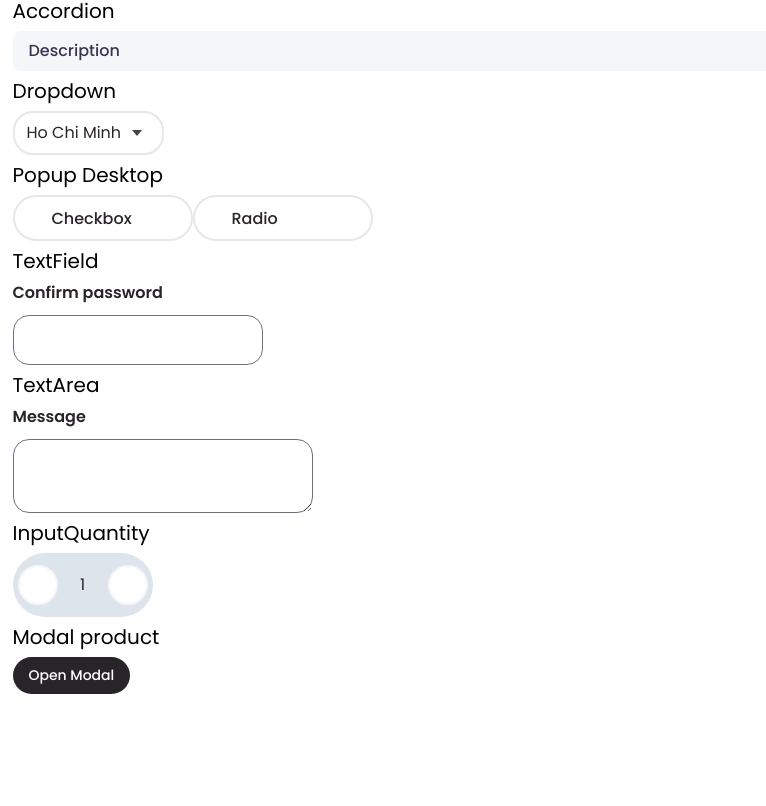
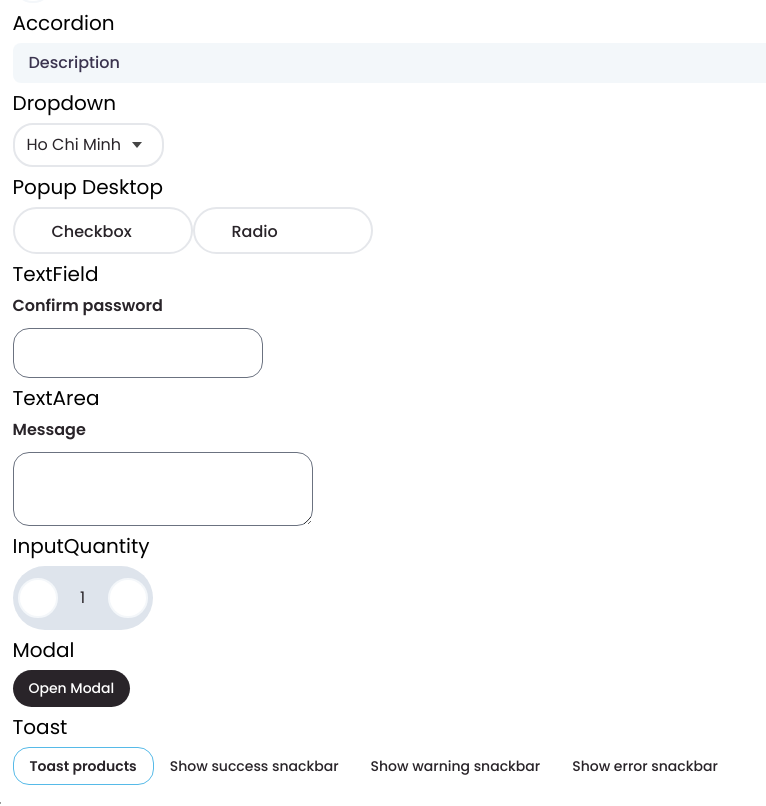
Before and after one commit to Quindarts/e-comx-clothing, a React (Create React App) app in the folder client/: page / in a window 1280 px wide. Shown: the part 213-1019 px from the top of the page, without its empty margins (0-766 px from the left). Before the commit the page ends 907 px from the top, so only its background shows below. Built offline with nearby package versions, Linux system fonts and the light colour scheme; some icons are missing.

Commit message:
[ECC-18] Toast

```diff
--- a/client/package.json
+++ b/client/package.json
@@ -3,6 +3,9 @@
     "version": "0.1.0",
     "private": true,
     "dependencies": {
+        "@emotion/react": "^11.11.1",
+        "@emotion/styled": "^11.11.0",
+        "@mui/material": "^5.14.0",
         "@reduxjs/toolkit": "^1.9.5",
         "@testing-library/jest-dom": "^5.16.5",
         "@testing-library/react": "^13.4.0",
@@ -13,6 +16,7 @@
         "@types/react-dom": "^18.2.6",
         "dotenv": "^16.3.1",
         "node-sass": "^7.0.3",
+        "notistack": "^3.0.1",
         "react": "^18.2.0",
         "react-dom": "^18.2.0",
         "react-scripts": "5.0.1",
--- a/client/src/components/UI/Toast.tsx
+++ b/client/src/components/UI/Toast.tsx
@@ -1,9 +1,37 @@
-import React from "react";
-type ToastPropsType = {
-    type?: "error" | "success" | "warning" | "priamry" | "cart";
-};
-function Toast() {
-    return <div>Toast</div>;
+import { Icon } from "@iconify/react";
+import { Snackbar } from "@mui/material";
+import { ICON_LIBARY } from "utils/constants";
+
+interface ToastPropsType {
+    open: boolean;
+    handleClose: () => void;
+    value?: Object;
+    type?: "productToast";
+}
+function Toast(props: ToastPropsType) {
+    const { open, handleClose } = props;
+    return (
+        <>
+            <Snackbar
+                className={`toast`}
+                open={open}
+                anchorOrigin={{ vertical: "top", horizontal: "right" }}
+                autoHideDuration={2000}
+                onClose={handleClose}
+                message={
+                    <div className="bg-white text-[3rem]">Helloo world</div>
+                }
+                action={
+                    <button onClick={handleClose}>
+                        <Icon
+                            className="text-[2.5rem]"
+                            icon={ICON_LIBARY.i_close_modal}
+                        />
+                    </button>
+                }
+            />
+        </>
+    );
 }
 
 export default Toast;
--- /dev/null
+++ b/client/src/hooks/useToast.tsx
@@ -0,0 +1,12 @@
+import { useState } from "react";
+
+export function useToast() {
+    const [openToast, setOpenToast] = useState(false);
+    const handleClickToast = () => {
+        setOpenToast(true);
+    };
+    const handleCloseToast = () => {
+        setOpenToast(false);
+    };
+    return { openToast, handleClickToast, handleCloseToast };
+}
--- a/client/src/index.tsx
+++ b/client/src/index.tsx
@@ -3,12 +3,16 @@ import ReactDOM from "react-dom/client";
 import App from "./App";
 import reportWebVitals from "./reportWebVitals";
 import "style/globals.scss";
+import { SnackbarProvider } from "notistack";
 const root = ReactDOM.createRoot(
     document.getElementById("root") as HTMLElement,
 );
 root.render(
-    <React.StrictMode>
-        <App />
-    </React.StrictMode>,
+    <SnackbarProvider maxSnack={3}>
+        <React.StrictMode>
+            <App />
+        </React.StrictMode>
+        ,
+    </SnackbarProvider>,
 );
 reportWebVitals();
--- a/client/src/pages/Component.tsx
+++ b/client/src/pages/Component.tsx
@@ -8,17 +8,29 @@ import Textfield from "components/UI/Textfield";
 import TextArea from "components/UI/TextArea";
 import InputQuantity from "components/UI/InputQuantity";
 import Modal from "components/UI/Modal";
+import Toast from "components/UI/Toast";
 import { useState } from "react";
+import { VariantType, useSnackbar } from "notistack";
+import { useToast } from "hooks/useToast";
 function Component() {
     const listDrop = ["Ho Chi Minh", "Ha Nam", "Hue", "Ha Noi"];
+
+    //[MODAL]
     const [openModal, setOpenModal] = useState<boolean>(false);
     const handleCloseModal = () => {
         setOpenModal(!openModal);
     };
-    console.log(openModal);
+    //[TOAST]
+    const { openToast, handleClickToast, handleCloseToast } = useToast();
+
+    //[TOAST MESS]
+    const { enqueueSnackbar } = useSnackbar();
+    const handleClickVariant = (variant: VariantType) => () => {
+        enqueueSnackbar("This is a success message!", { variant });
+    };
 
     return (
-        <div className="mx-5">
+        <div className="mx-5 my-5">
             <h1 className="text-[3rem] font-bold">Component:</h1>
             <h2 className="text-[2rem] my-2">Button</h2>
             <div>
@@ -100,7 +112,7 @@ function Component() {
             <div className="">
                 <InputQuantity className="w-[5rem]" />
             </div>
-            <h2 className="text-[2rem] my-2">Modal product</h2>
+            <h2 className="text-[2rem] my-2">Modal</h2>
             <div className="">
                 <Button
                     onClick={() => setOpenModal(true)}
@@ -113,6 +125,30 @@ function Component() {
                     Hello world
                 </Modal>
             </div>
+            <h2 className="text-[2rem] my-2">Toast</h2>
+            <div className="">
+                <Button
+                    onClick={handleClickToast}
+                    variant="contain"
+                    color="primary"
+                >
+                    Toast products
+                </Button>
+                <Toast
+                    value={"Login success"}
+                    open={openToast}
+                    handleClose={handleCloseToast}
+                />
+                <Button onClick={handleClickVariant("success")}>
+                    Show success snackbar
+                </Button>
+                <Button onClick={handleClickVariant("warning")}>
+                    Show warning snackbar
+                </Button>
+                <Button onClick={handleClickVariant("error")}>
+                    Show error snackbar
+                </Button>
+            </div>
         </div>
     );
 }
--- a/client/src/style/UI/_modalProduct.scss
+++ b/client/src/style/UI/_modal.scss
@@ -10,7 +10,7 @@
         @include text(2.6rem, 400, $grey-650);
     }
     &_overlay {
-        @include position(absolute, 0, 0, 0, 0);
+        @include position(fixed, 0, 0, 0, 0);
         @include box(100%, 100%);
         background-color: rgba(0, 0, 0, 0.4);
     }
--- /dev/null
+++ b/client/src/style/UI/_toast.scss
@@ -0,0 +1,7 @@
+.toast div {
+    background-color: $white !important;
+    @include text(2rem, 500, $white);
+}
+.notistack-Snackbar div {
+    font-size: 1.6rem;
+}
--- a/client/src/style/UI/index.scss
+++ b/client/src/style/UI/index.scss
@@ -5,4 +5,5 @@
 @import "./textfield";
 @import "./textarea";
 @import "./inputQuantity";
-@import "./modalProduct";
+@import "./modal";
+@import "./toast";
```
Also changed, not shown: 1 other file (tests, documents, lock files or other folders).
